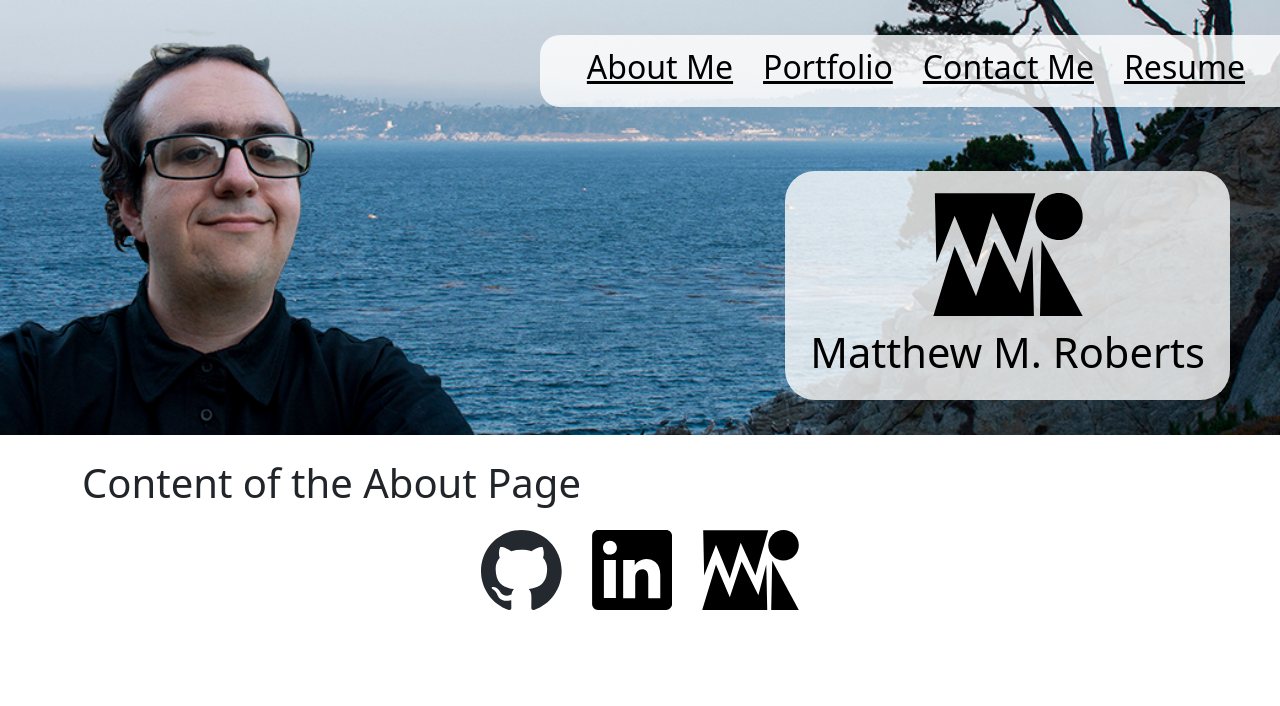
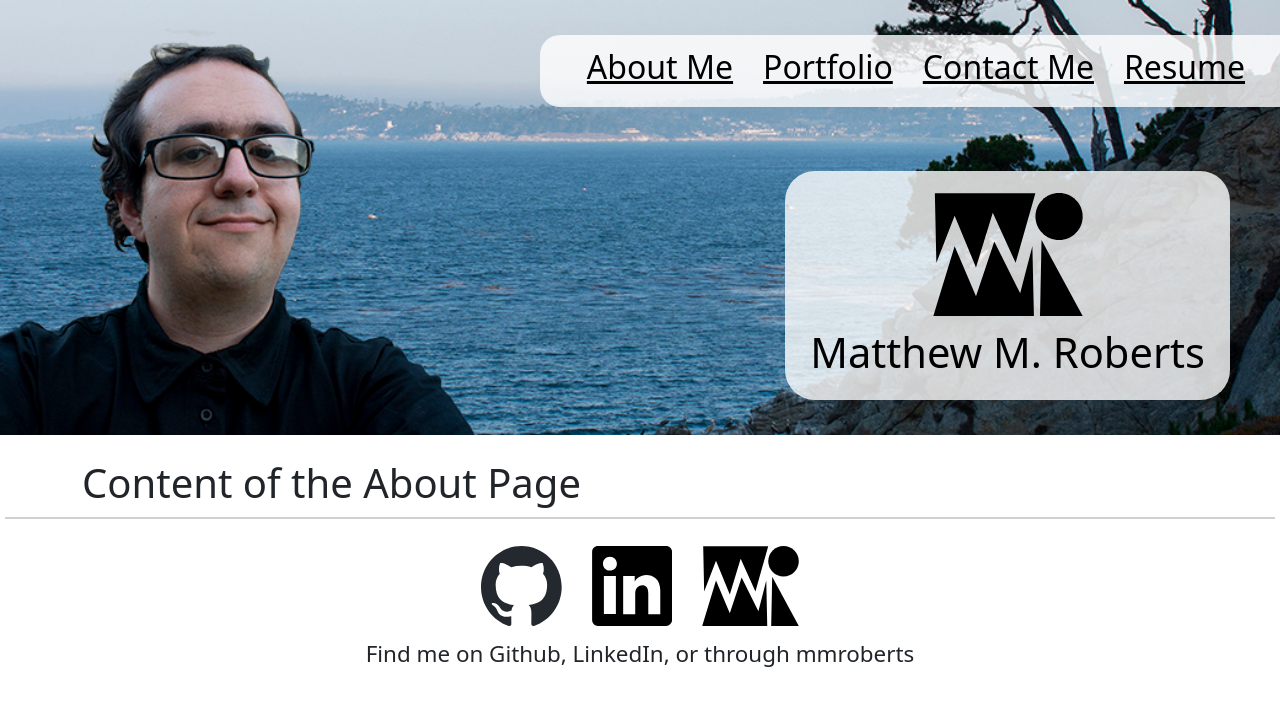
Before and after one commit to Mattmrob/r-portfolio, a React (Vite) app: page / in a window 1280 px wide. Shown: the top 706 px of the page. Built offline with nearby package versions, Linux system fonts and the light colour scheme.

Commit message:
Finished developement on footer css

```diff
--- a/src/components/Footer.jsx
+++ b/src/components/Footer.jsx
@@ -1,6 +1,10 @@
 
 export default function Footer() {
   return (
+
+    <div className='footer-container'>
+
+
         <div className='footer'>
 
             <a className="footerlink" target='_blank' href="https://github.com/Mattmrob">
@@ -16,5 +20,9 @@ export default function Footer() {
             </a>
 
         </div>
+
+        <h3 className='footertext'>Find me on Github, LinkedIn, or through mmroberts</h3>
+
+      </div>
   );
 }
--- a/src/index.css
+++ b/src/index.css
@@ -287,7 +287,17 @@ ul {
 
 /* ------------ FOOTER STARTS HERE --------------- */
 
-.footer{
+.footer-container{
+display: flex;
+flex-flow: column;
+justify-content: center;
+align-items: center;
+padding: 12px 5px 5px 5px;
+margin: 10px 5px 5px 5px;
+border-top: solid rgb(20, 20, 20, .2) 2px;
+}
+
+.footer {
     display: flex;
     flex-flow: row;
     justify-content: center;
@@ -298,10 +308,12 @@ ul {
     width: auto;
     margin: 15px;
 }
-.footerlink {
-    color: red;
+
+.footertext {
+    font-size: 1.4em;
 }
 
+/* MOBILE BREAKPOINT */
 @media (max-width: 520px) {
     .footerlogo {
         height: 50px;
```
